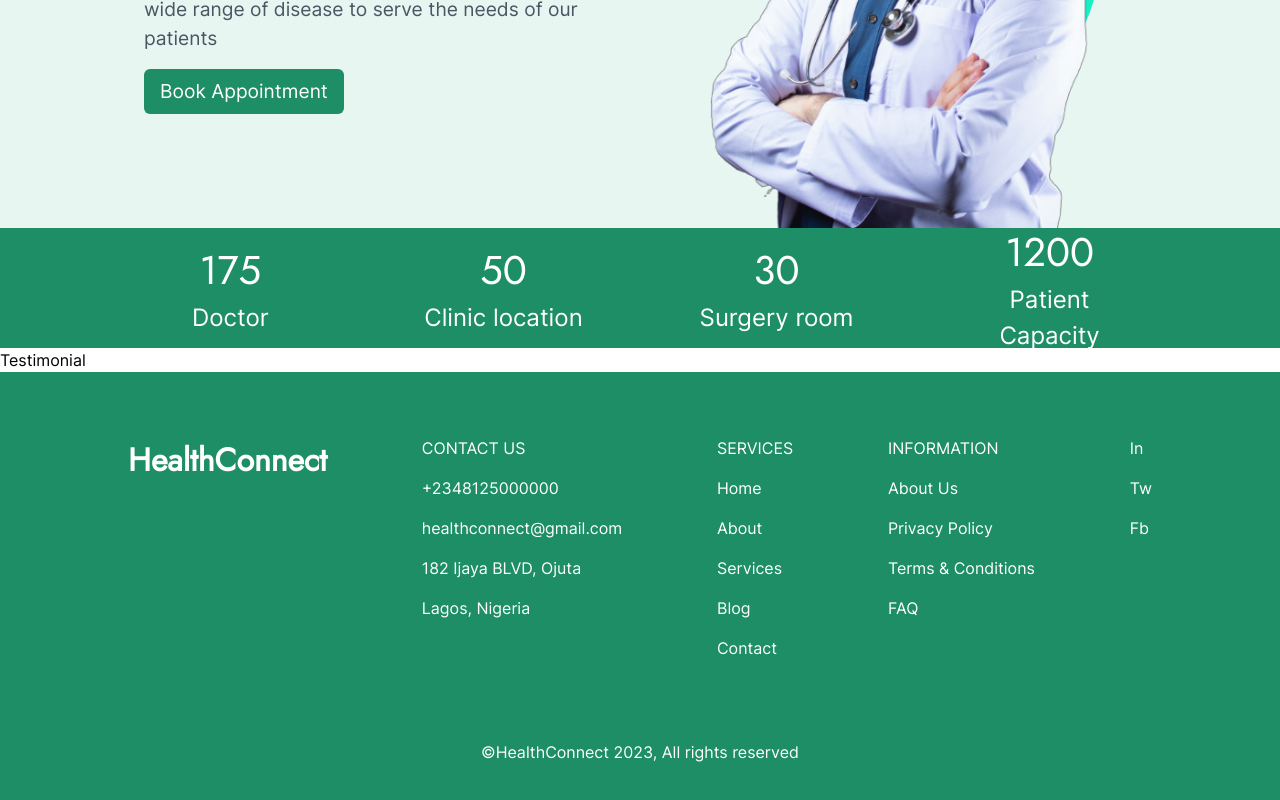
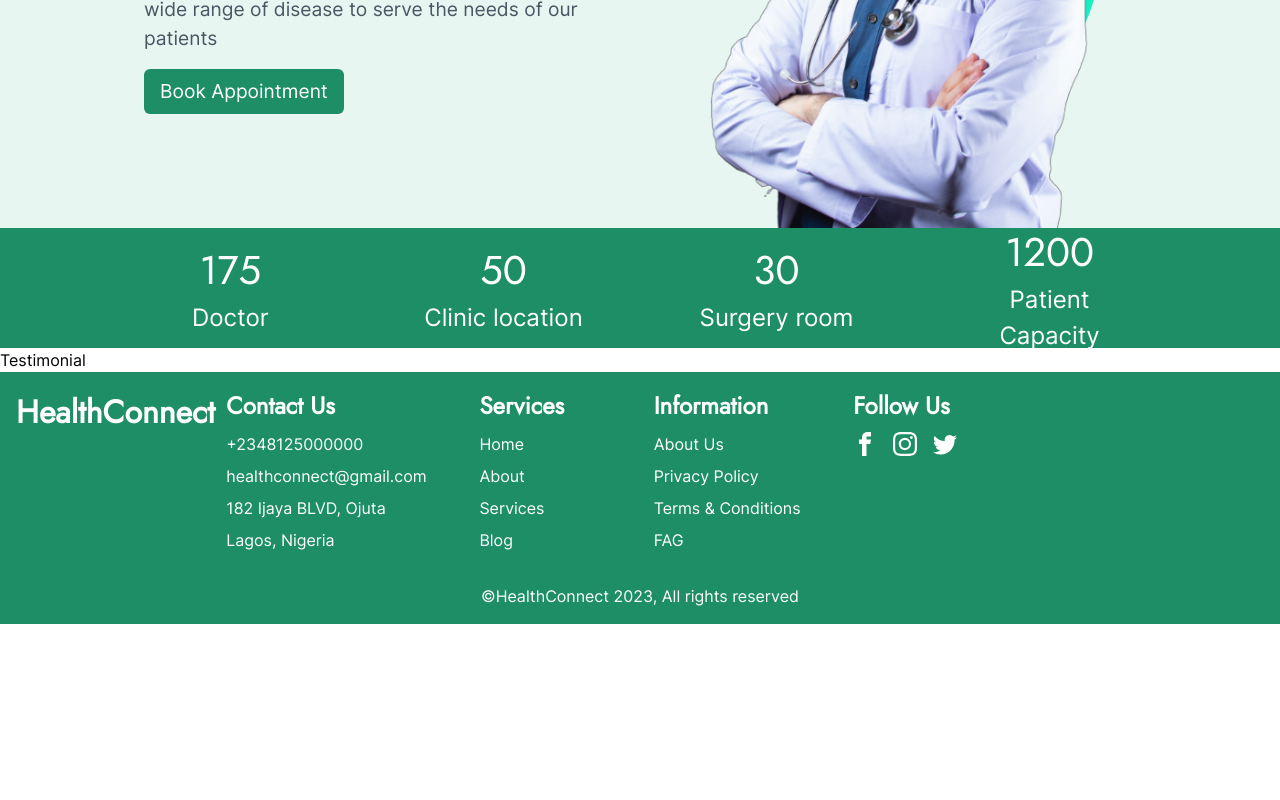
Before and after one commit to Sosaristic/health-connect, a React (Vite) app: page / in a window 1280 px wide. Shown: the part 412-1212 px from the top of the page. After the commit the page ends 1036 px from the top, so only its background shows below. Built offline with nearby package versions, Linux system fonts and the light colour scheme.

Commit message:
fixed footer

```diff
--- a/src/components/Layout/Footer.jsx
+++ b/src/components/Layout/Footer.jsx
@@ -1,95 +1,100 @@
-import React, { Fragment } from 'react'
-import classes from './Footer.module.css'
+import React, { Fragment, useMemo } from "react";
+import classes from "./Footer.module.css";
+import { ImFacebook } from "react-icons/im";
+import { BsInstagram, BsTwitter } from "react-icons/bs";
+
+const FooterCard = ({ title, array }) => {
+  return (
+    <div className="flex flex-col">
+      <h3 className="text-[1.5rem] font-jost font-bold">{title}</h3>
+      <ul className="flex flex-col gap-2 mt-2">
+        {array?.map((item) => {
+          return (
+            <li key={item.id}>
+              <a href="#" className="hover:text-[#000]">
+                {item.text}
+              </a>
+            </li>
+          );
+        })}
+      </ul>
+    </div>
+  );
+};
 
 const Footer = () => {
+  const contactUs = useMemo(() => {
+    return [
+      { text: "+2348125000000", id: 1 },
+      { text: "healthconnect@gmail.com", id: 2 },
+      { text: "182 Ijaya BLVD, Ojuta", id: 3 },
+
+      { text: "Lagos, Nigeria", id: 4 },
+    ];
+  }, []);
+
+  const services = useMemo(() => {
+    return [
+      { text: "Home", id: 1 },
+      { text: "About", id: 2 },
+      { text: "Services", id: 3 },
+      { text: "Blog", id: 4 },
+    ];
+  }, []);
+  const information = useMemo(() => {
+    return [
+      { text: "About Us", id: 1 },
+      { text: "Privacy Policy", id: 2 },
+      { text: "Terms & Conditions", id: 3 },
+      { text: "FAG", id: 4 },
+    ];
+  }, []);
+
   return (
     <Fragment>
-      <footer className={`${classes.footer} bg-primary`}>
-        <div className={classes.footer_up}>
-          <a
-            href="#"
-            className={`${classes.footer_header} text-[2rem] font-jost font-bold`}
-          >
+      <footer className={` bg-primary w-full text-white flex flex-col py-4 px-4 relative`}>
+        <div className="flex flex-col lg:flex-row relative w-full gap-x-2 gap-y-4">
+
+          <div className="flex w-full md:w-1/3 flex-1 flex-col lg:flex-row gap-y-4">
+          <a href="#" className={` text-[2rem] font-jost font-bold w-full  flex-1`}>
             HealthConnect
           </a>
-          <div className={`${classes.footer_cols}`}>
-            <ul>
-              <div className={classes.footer_cols_header}>Contact us</div>
+
+            <FooterCard title="Contact Us" array={contactUs} />
+
+          </div>
+
+          <div className="flex w-full md:w-1/3 flex-1 justify-around flex-col lg:flex-row gap-y-4">
+            <FooterCard title="Services" array={services} />
+            <FooterCard title="Information" array={information} />
+          </div>
+
+          <div className="flex flex-col w-full md:w-1/3  flex-1">
+            <h3 className="text-[1.5rem] font-jost font-bold">Follow Us</h3>
+            <ul className="flex gap-4 mt-2">
               <li>
-                <a href="#">+2348125000000</a>
+                <a href="">
+                  <ImFacebook size={24} />
+                </a>
               </li>
               <li>
-                <a href="#">healthconnect@gmail.com</a>
+                <a href="">
+                  <BsInstagram size={24} />
+                </a>
               </li>
               <li>
-                <a href="#">182 Ijaya BLVD, Ojuta</a>
-              </li>
-              <li>
-                <a href="#">Lagos, Nigeria</a>
-              </li>
-            </ul>
-          </div>
-
-          <div className={classes.footer_cols}>
-            <ul>
-              <div className={classes.footer_cols_header}>Services</div>
-              <li>
-                <a href="#">Home</a>
-              </li>
-              <li>
-                <a href="#">About</a>
-              </li>
-              <li>
-                <a href="#">Services</a>
-              </li>
-              <li>
-                <a href="#">Blog</a>
-              </li>
-              <li>
-                <a href="#">Contact</a>
-              </li>
-            </ul>
-          </div>
-
-          <div className={classes.footer_cols}>
-            <ul>
-              <div className={classes.footer_cols_header}>Information</div>
-              <li>
-                <a href="#">About Us</a>
-              </li>
-              <li>
-                <a href="#">Privacy Policy</a>
-              </li>
-              <li>
-                <a href="#">Terms & Conditions</a>
-              </li>
-              <li>
-                <a href="#">FAQ</a>
-              </li>
-            </ul>
-          </div>
-
-          <div className={classes.footer_cols}>
-            <ul>
-              <li>
-                <a href="#"></a>In
-              </li>
-              <li>
-                <a href="#"></a>Tw
-              </li>
-              <li>
-                <a href="#"></a>Fb
+                <a href="">
+                  <BsTwitter size={24} />
+                </a>
               </li>
             </ul>
           </div>
         </div>
 
-        <div className={classes.footer.down}>
-          ©HealthConnect 2023, All rights reserved
-        </div>
+        <div className="text-center text-[.7rem] lg:text-[1rem] mt-8">©HealthConnect 2023, All rights reserved</div>
       </footer>
     </Fragment>
-  )
-}
+  );
+};
 
-export default Footer
+export default Footer;
--- a/src/components/Layout/Footer.module.css
+++ b/src/components/Layout/Footer.module.css
@@ -12,7 +12,9 @@
   display: flex;
   justify-content: space-between;
 }
-
+.footer ul a{
+  font-size: .9rem;
+}
 .footer_cols ul {
   display: flex;
   flex-direction: column;
@@ -25,4 +27,5 @@
 
 .footer_cols_header {
   text-transform: uppercase;
+
 }
--- a/src/data/index.js
+++ b/src/data/index.js
@@ -1,6 +1,3 @@
-
-
-
 
 export const successHistory = [
     {
```
